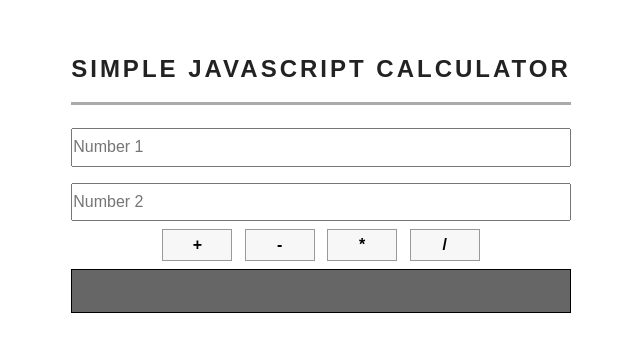
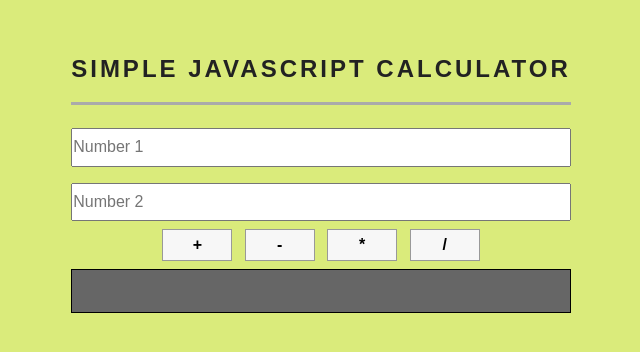
Before and after one commit to dhpcode/calculator-js, a plain HTML site: page index.html in a window 1280 px wide. Shown: the part 214-566 px from the top of the page, without its empty margins (319-959 px from the left). Drawn offline with Linux system fonts and the light colour scheme.

Commit message:
Change bgcolor

```diff
--- a/css/styles.css
+++ b/css/styles.css
@@ -23,7 +23,7 @@ body {
   font-family: Arial, sans-serif;
   font-size: 16px;
   line-height: 1.5;
-  background-color: #fff;
+  background-color: #daeb7b;
   color: #222;
 }
 
```
